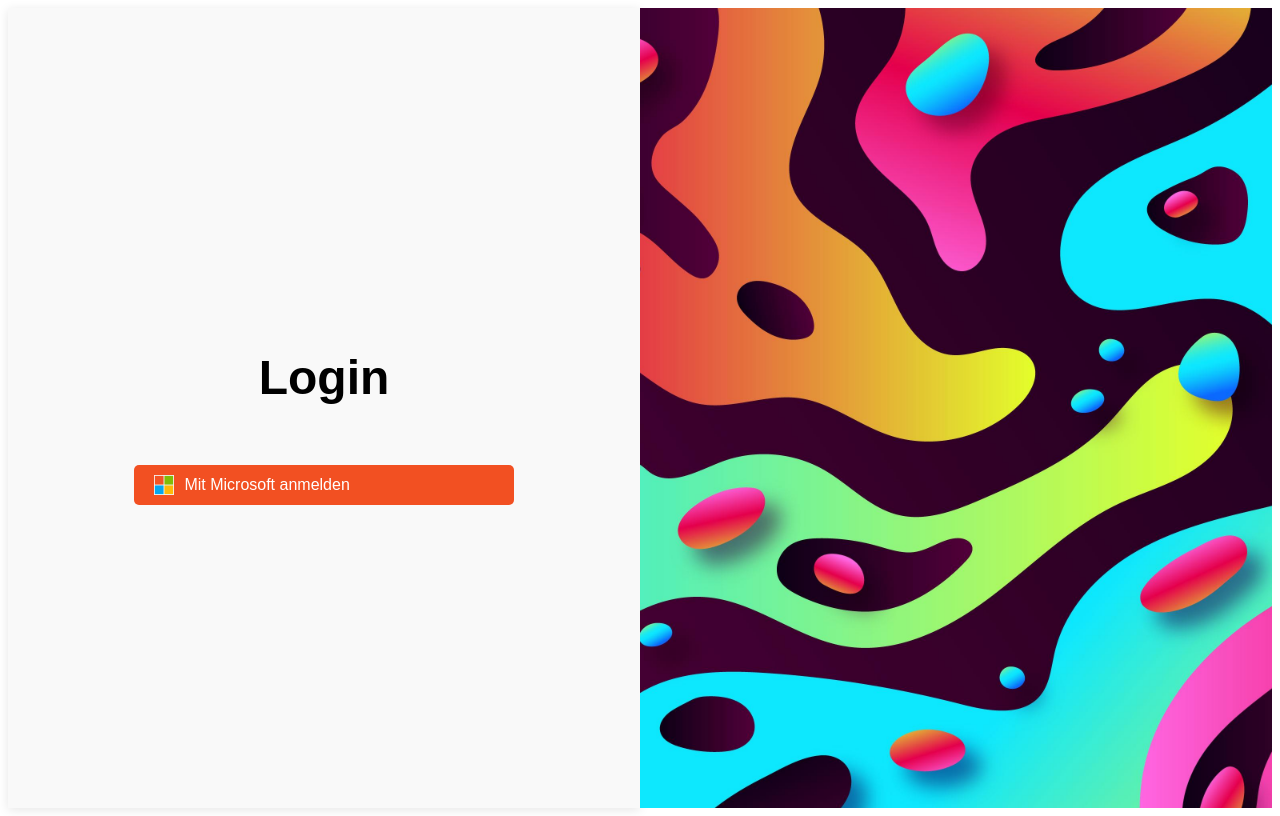
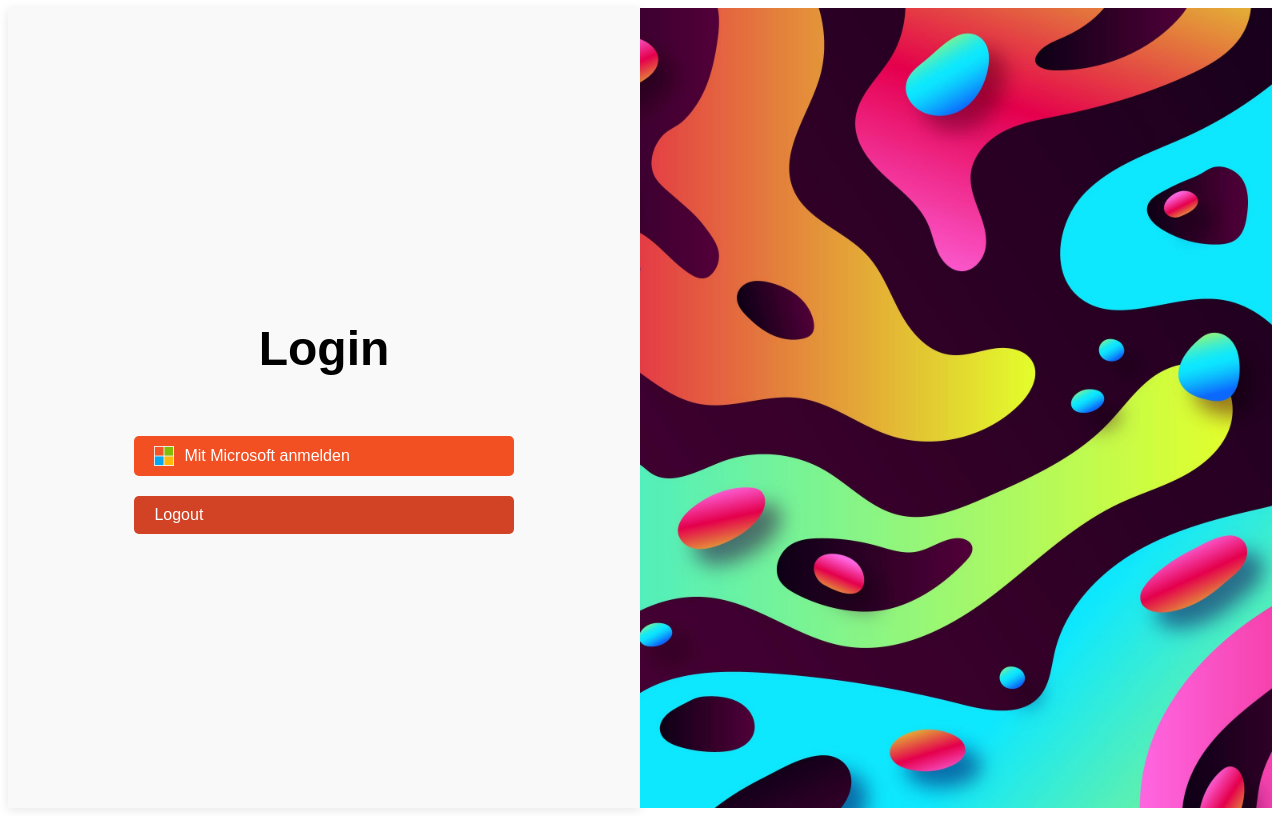
Before and after one commit to Fynn-Pritzkau/Cache-me-if-you-can, a Vue app in the folder frontend/: page / in a window 1280 px wide. Built offline with nearby package versions, Linux system fonts and the light colour scheme.

Commit message:
fix(auth): clear user data on logout
- Removed user data from localStorage on logout
- Ensured user data is checked and set correctly in Welcome.vue

```diff
--- a/frontend/src/components/Welcome.vue
+++ b/frontend/src/components/Welcome.vue
@@ -1,22 +1,39 @@
 <template>
-  <div>
+  <div v-if="authenticated">
     <h1>Willkommen, {{ user.name }}</h1>
+  </div>
+  <div v-else>
+    <p>Redirecting to login...</p>
   </div>
 </template>
 
 <script>
 import axios from "axios";
+import {useRouter} from 'vue-router';
 
 export default {
   data() {
     return {
-      user: {}
+      user: {},
+      authenticated: false
     };
   },
-  mounted() {
-    axios.get('http://localhost:9191/api/user').then(response => {
-      this.user = response.data;
-    });
+  async mounted() {
+    const storedUser = localStorage.getItem('user');
+    if (storedUser) {
+      this.user = JSON.parse(storedUser);
+      this.authenticated = true;
+    } else {
+      try {
+        const response = await axios.get('http://localhost:9191/api/user', {withCredentials: true});
+        this.user = response.data;
+        localStorage.setItem('user', JSON.stringify(this.user));
+        this.authenticated = true;
+      } catch {
+        this.authenticated = false;
+        this.$router.push({name: 'home'});
+      }
+    }
   }
 }
 </script>
--- a/frontend/src/components/login.vue
+++ b/frontend/src/components/login.vue
@@ -6,6 +6,9 @@
         <img class="logo" src="./pictures/Microsoft_logo.svg" alt="Microsoft Logo" />
         Mit Microsoft anmelden
       </button>
+      <button class="logout-button" @click="logout">
+        Logout
+      </button>
     </div>
     <img src="./pictures/liquid.jpg" alt="Hier soll bild sein :(" />
   </div>
@@ -13,10 +16,22 @@
 
 <script>
 export default {
+  name: 'login',
+  data() {
+    return {
+      message: 'Hello Vue.js!'
+    }
+  },
   methods: {
     login() {
       console.log('Login clicked');
       window.location.href = 'http://localhost:9191/oauth2/authorization/azure';
+    },
+    logout() {
+      console.log('Logout clicked');
+      // Clear user data
+      localStorage.removeItem('user');
+      window.location.href = 'https://login.microsoftonline.com/61ac6a94-31d3-4709-b7b9-a8a96ad74648/oauth2/v2.0/logout?post_logout_redirect_uri=http://localhost:5173/';
     }
   }
 }
@@ -76,6 +91,24 @@ body {
   margin-right: 10px; /* Abstand zwischen Logo und Text */
 }
 
+.logout-button {
+  display: flex;
+  align-items: center;
+  background-color: #d14324; /* Darker color for logout */
+  color: white;
+  border: none;
+  border-radius: 5px;
+  padding: 10px 20px;
+  font-size: 1em;
+  cursor: pointer;
+  transition: background-color 0.3s;
+  margin-top: 20px; /* Add some space above the button */
+}
+
+.logout-button:hover {
+  background-color: #b33a1f; /* Darker shade on hover */
+}
+
 img {
   width: 50%;
   height: 100%;
--- a/frontend/src/router/index.js
+++ b/frontend/src/router/index.js
@@ -1,4 +1,4 @@
-import { createRouter, createWebHistory } from 'vue-router'
+import { createRouter, createWebHistory } from 'vue-router';
 import login from "@/components/login.vue";
 import Welcome from "@/components/Welcome.vue";
 import axios from "axios";
@@ -18,13 +18,11 @@ const router = createRouter({
       meta: { requiresAuth: true }
     }
   ]
-})
+});
 
 const isAuthenticated = async () => {
   try {
-    const response = await axios.get("http://localhost:9191/api/user", {
-      withCredentials: true
-    });
+    await axios.get("http://localhost:9191/api/user", { withCredentials: true });
     return true;
   } catch {
     return false;
@@ -46,5 +44,4 @@ router.beforeEach(async (to, from, next) => {
   }
 });
 
-
-export default router
+export default router;
```
Also changed, not shown: 1 other file (tests, documents, lock files or other folders).
